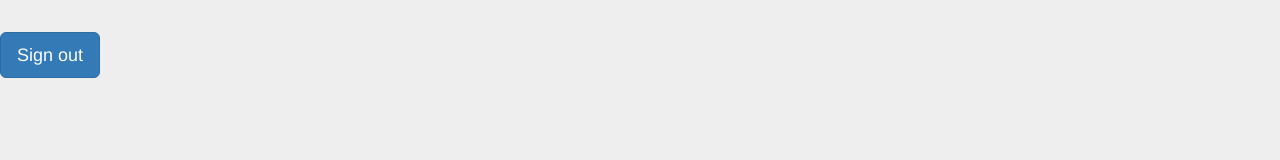
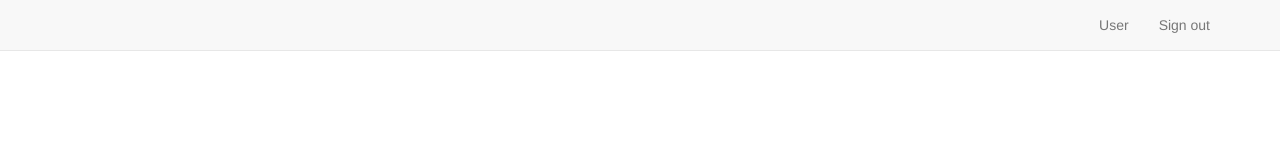
Before and after one commit to trezker/chat, a plain HTML site: page pages/index.html in a window 1280 px wide. Drawn offline with Linux system fonts and the light colour scheme.

Commit message:
Made navbar

```diff
--- a/pages/index.html
+++ b/pages/index.html
@@ -5,12 +5,20 @@
     <meta name="viewport" content="width=device-width, initial-scale=1">
 	<title>Mood</title>
 	<link rel="stylesheet" href="/source/css/bootstrap.min.css">
-	<link rel="stylesheet" href="/source/css/login.css">
+	<link rel="stylesheet" href="/source/css/index.css">
 </head>
 <body>
-	<div>
-		<button data-bind="click: sign_out" class="btn btn-lg btn-primary">Sign out</button>
-	</div>
+	<nav class="navbar navbar-default navbar-fixed-top">
+      <div class="container">
+          <ul class="nav navbar-nav navbar-right">
+            <li><a data-bind="click: sign_out" href="javaScript:void(0);">Sign out <span class="sr-only"></span></a></li>
+          </ul>
+          <ul class="nav navbar-nav navbar-right">
+            <li><a href="javaScript:void(0);">User</a></li>
+          </ul>
+      </div>
+    </nav>
+
 	<script type='text/javascript' src='/source/js/lib/knockout-3.4.1.js'></script>
 	<script type='text/javascript' src='/source/js/lib/jquery-2.1.3.min.js'></script>
 	<script type='text/javascript' src='/source/js/lib/bootstrap.min.js'></script>
```
Also changed, not shown: public/source/css/index.css (added).
